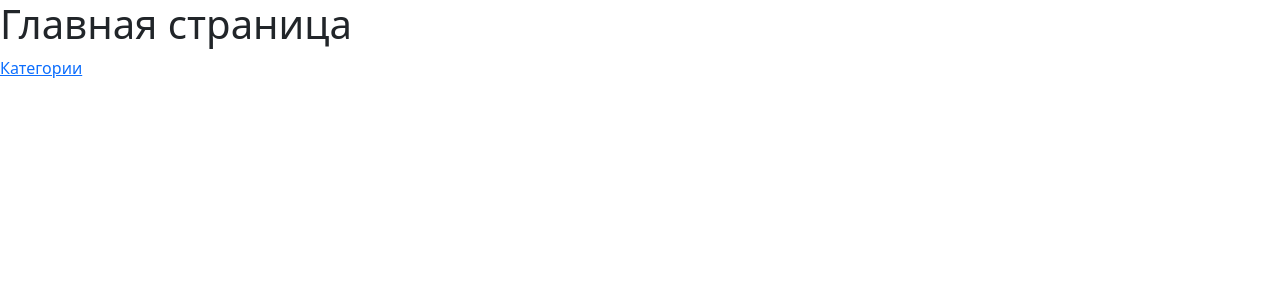
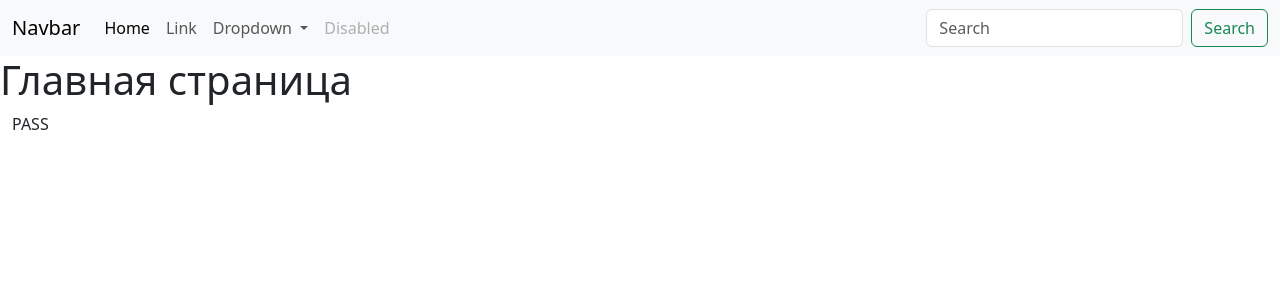
Before and after one commit to CallaghanSpirit/auto-parts-store, a Django app: page / in a window 1280 px wide. Shown: the top 300 px of the page. Run offline with Django 5.2, Linux system fonts and the light colour scheme.

Commit message:
add navbar

```diff
--- a/goods/templates/goods/index.html
+++ b/goods/templates/goods/index.html
@@ -2,5 +2,16 @@
 
 {% block content %}
    <h1>{{ title }}</h1>
-   <a href="{% url 'cats' %}">Категории</a>
+   <div class="container-fluid">
+      <div class="row">
+         <div class="col-lg-1">
+            <p>PASS</p>
+         </div>
+         <div class="col-lg-8 col-md-12">
+            <div class="row">
+
+            </div>
+         </div>
+      </div>
+   </div>
 {% endblock content %}
--- a/templates/base.html
+++ b/templates/base.html
@@ -17,13 +17,57 @@
 
     </head>
     <body>
-        {% block content %}
+        <header>
 
-        {% endblock content %}
+            <nav class="navbar navbar-expand-lg navbar-light bg-light">
+                <div class="container-fluid">
+                  <a class="navbar-brand" href="#">Navbar</a>
+                  <button class="navbar-toggler" type="button" data-bs-toggle="collapse" data-bs-target="#navbarSupportedContent" aria-controls="navbarSupportedContent" aria-expanded="false" aria-label="Toggle navigation">
+                    <span class="navbar-toggler-icon"></span>
+                  </button>
+                  <div class="collapse navbar-collapse" id="navbarSupportedContent">
+                    <ul class="navbar-nav me-auto mb-2 mb-lg-0">
+                      <li class="nav-item">
+                        <a class="nav-link active" aria-current="page" href="#">Home</a>
+                      </li>
+                      <li class="nav-item">
+                        <a class="nav-link" href="#">Link</a>
+                      </li>
+                      <li class="nav-item dropdown">
+                        <a class="nav-link dropdown-toggle" href="#" id="navbarDropdown" role="button" data-bs-toggle="dropdown" aria-expanded="false">
+                          Dropdown
+                        </a>
+                        <ul class="dropdown-menu" aria-labelledby="navbarDropdown">
+                          <li><a class="dropdown-item" href="#">Action</a></li>
+                          <li><a class="dropdown-item" href="#">Another action</a></li>
+                          <li><hr class="dropdown-divider"></li>
+                          <li><a class="dropdown-item" href="#">Something else here</a></li>
+                        </ul>
+                      </li>
+                      <li class="nav-item">
+                        <a class="nav-link disabled" href="#" tabindex="-1" aria-disabled="true">Disabled</a>
+                      </li>
+                    </ul>
+                    <form class="d-flex">
+                      <input class="form-control me-2" type="search" placeholder="Search" aria-label="Search">
+                      <button class="btn btn-outline-success" type="submit">Search</button>
+                    </form>
+                  </div>
+                </div>
+              </nav>
+        </header>
+        <section>
+
+            {% block content %}
+
+            {% endblock content %}
+        </section>
         <!--[if lt IE 7]>
             <p class="browsehappy">You are using an <strong>outdated</strong> browser. Please <a href="#">upgrade your browser</a> to improve your experience.</p>
         <![endif]-->
+        <footer>
 
+        </footer>
         <script src="https://cdn.jsdelivr.net/npm/bootstrap@5.3.3/dist/js/bootstrap.bundle.min.js" integrity="sha384-YvpcrYf0tY3lHB60NNkmXc5s9fDVZLESaAA55NDzOxhy9GkcIdslK1eN7N6jIeHz" crossorigin="anonymous"></script>
     </body>
 </html>
```
